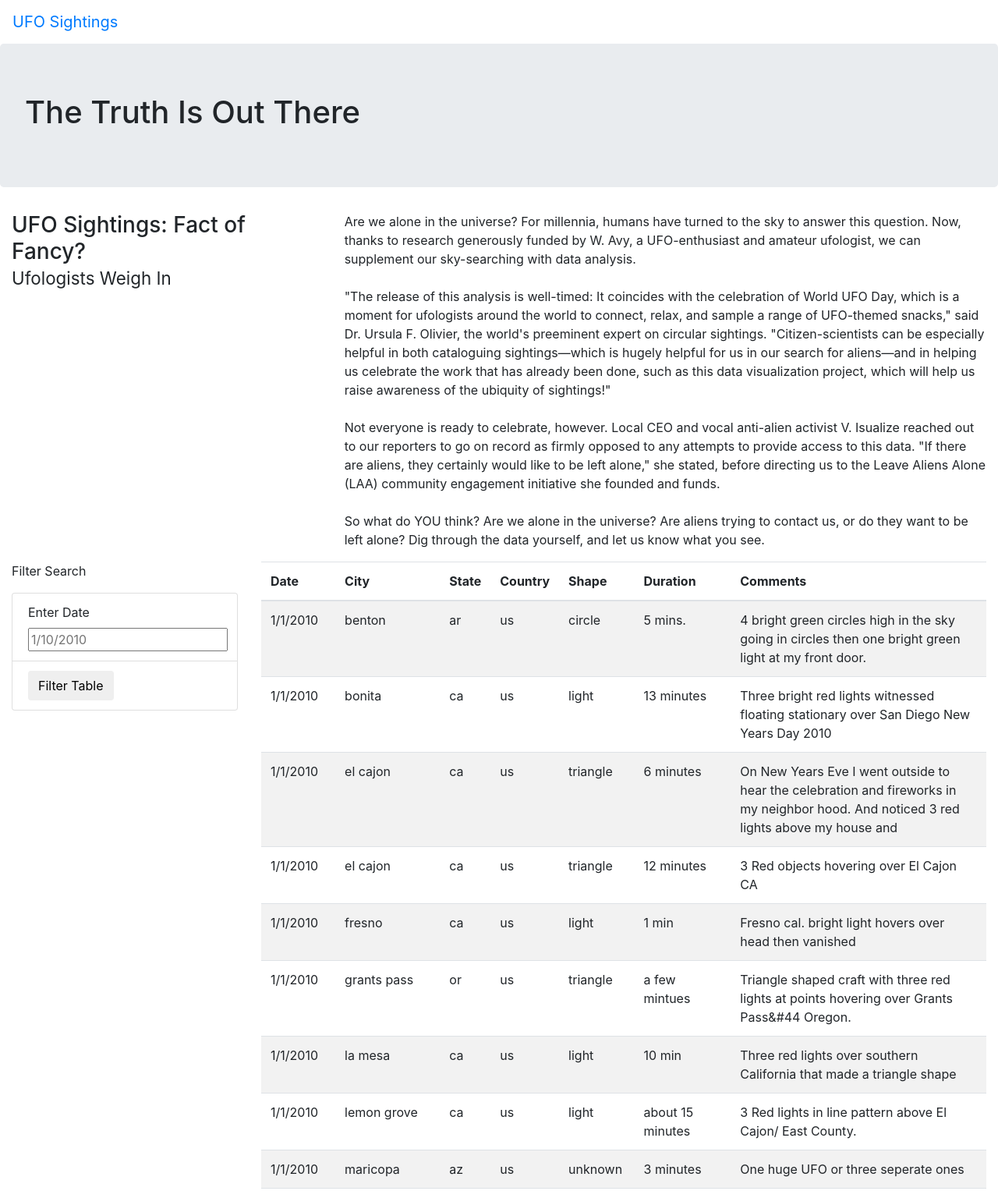
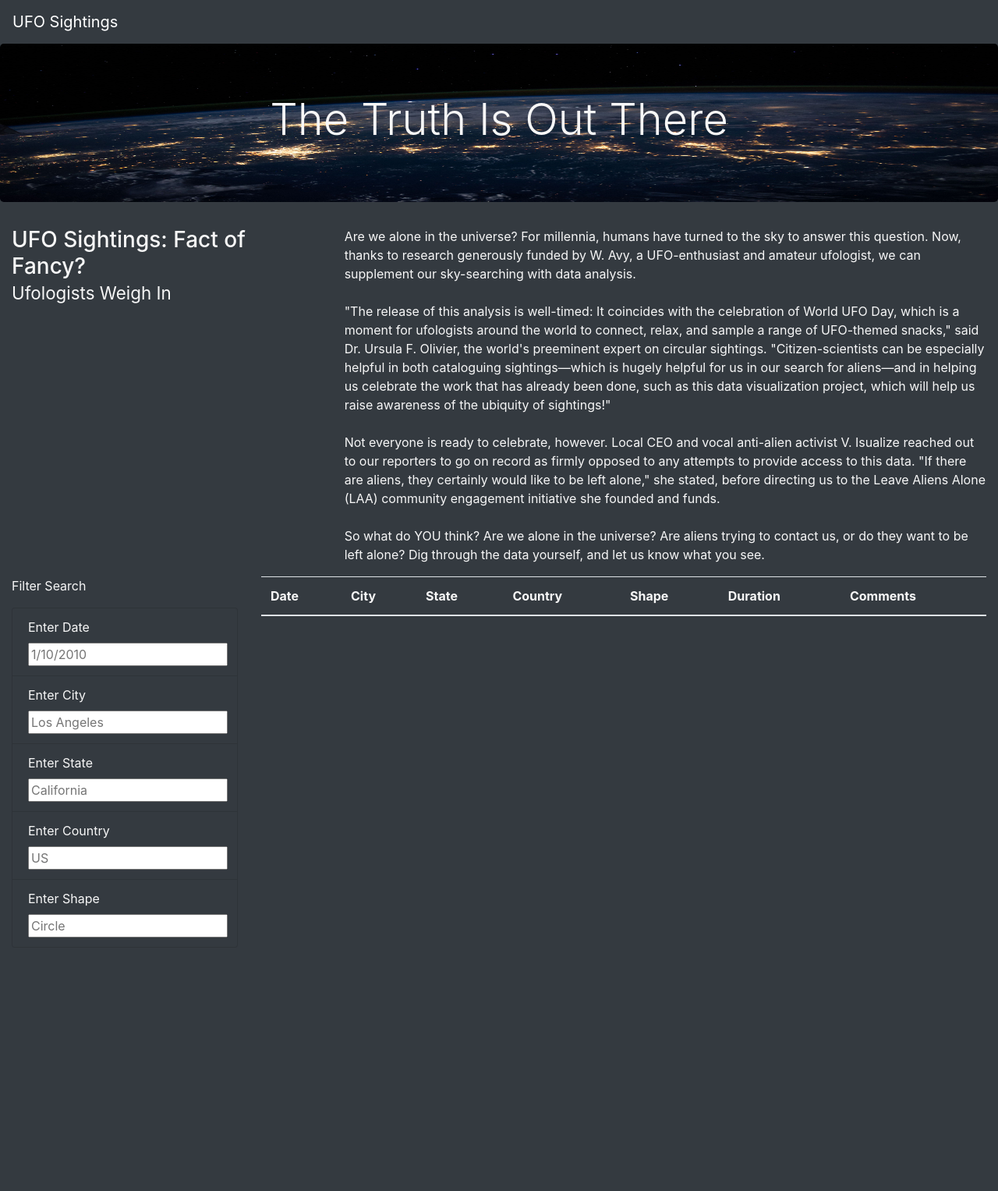
Before and after one commit to mooshak21/UFOs, a plain HTML site: page index.html in a window 1280 px wide. Shown: the top 1527 px of the page at 78% size. After the commit the page ends 1215 px from the top, so only its background shows below. Drawn offline with nearby package versions, Linux system fonts and the light colour scheme.

Commit message:
started project

```diff
--- a/index.html
+++ b/index.html
@@ -13,13 +13,13 @@
     />
     <link rel="stylesheet" href="static/css/style.css">
 </head>
-<body>
+<body class="bg-dark">
     <div class="wrapper">
-        <nav class="navbar navbar-expand-lg">
+        <nav class="navbar navbar-dark bg-dark navbar navbar-expand-lg">
             <a class="navbar-brand" href="index.html">UFO Sightings</a>
         </nav>
         <div class="jumbotron">
-            <h1>The Truth Is Out There</h1>
+            <h1 class="display-4">The Truth Is Out There</h1>
         </div>
         <div class="container-fluid">
             <div class="row">
@@ -36,16 +36,32 @@
         <div class="container-fluid">
             <div class="row">
               <div class="col-md-3">
-                <form>
+                <form class="bg-dark">
                     <p>Filter Search</p>
-                    <ul class="list-group">
-                        <li class="list-group-item">
+                    <ul class="bg-dark list-group">
+                        <li class="bg-dark list-group-item">
                             <label for="date">Enter Date</label>
                             <input type="text" placeholder="1/10/2010" id="datetime" />
                         </li>
-                        <li class="list-group-item">
-                            <button id="filter-btn" type="button" class="btn btn-default">Filter Table</button>
+                        <li class="bg-dark list-group-item">
+                            <label for="date">Enter City</label>
+                            <input type="text" placeholder="Los Angeles" id="city" />
                         </li>
+                        <li class="bg-dark list-group-item">
+                            <label for="date">Enter State</label>
+                            <input type="text" placeholder="California" id="state" />
+                        </li>
+                        <li class="bg-dark list-group-item">
+                            <label for="date">Enter Country</label>
+                            <input type="text" placeholder="US" id="country" />
+                        </li>
+                        <li class="bg-dark list-group-item">
+                            <label for="date">Enter Shape</label>
+                            <input type="text" placeholder="Circle" id="shape" />
+                        </li>
+                        <!-- <li class="bg-dark list-group-item">
+                            <button id="filter-btn" type="button" class="btn btn-dark">Filter Table</button>
+                        </li> -->
                     </ul>
                 </form>
               </div>
--- a/static/css/style.css
+++ b/static/css/style.css
@@ -0,0 +1,14 @@
+body {
+
+    color: #f7f7f7;
+  }
+
+  .jumbotron {
+    background-image: url("../images/nasa.jpg");
+    background-size: 100% 100%;
+    text-align: center;
+  }
+
+  .filter-btn{
+    text-align: center;
+  }
--- a/static/js/app.js
+++ b/static/js/app.js
@@ -1,6 +1,7 @@
+// from data.js
 const tableData = data;
 
-// Reference the HTML table using d3
+// get table references
 var tbody = d3.select("tbody");
 
 function buildTable(data) {
@@ -18,19 +19,53 @@ function buildTable(data) {
     Object.values(dataRow).forEach((val) => {
       let cell = row.append("td");
       cell.text(val);
-        }
-      );
+    });
   });
 }
 
-function handleClick() {
+// 1. Create a variable to keep track of all the filters as an object.
+var filters = {};
+
+// 3. Use this function to update the filters.
+function updateFilters() {
     let date = d3.select("#datetime").property("value");
     let filteredData = tableData;
     if (date) {
         filteredData = filteredData.filter(row => row.datetime === date);
     };
     buildTable(filteredData);
+    // 4a. Save the element that was changed as a variable.
+
+    // 4b. Save the value that was changed as a variable.
+
+    // 4c. Save the id of the filter that was changed as a variable.
+
+
+    // 5. If a filter value was entered then add that filterId and value
+    // to the filters list. Otherwise, clear that filter from the filters object.
+
+
+    // 6. Call function to apply all filters and rebuild the table
+    filterTable();
+
   }
 
+  // 7. Use this function to filter the table when data is entered.
+  function filterTable() {
+    let date = d3.select("#datetime").property("value");
+    // 8. Set the filtered data to the tableData.
+
+
+    // 9. Loop through all of the filters and keep any data that
+    // matches the filter values
+
+
+    // 10. Finally, rebuild the table using the filtered data
+
+  }
+
+  // 2. Attach an event to listen for changes to each filter
   d3.selectAll("#filter-btn").on("click", handleClick);
+
+  // Build the table when the page loads
   buildTable(tableData);
```
Also changed, not shown: static/js/app_module.js (added, +36 -0 lines), static/images/nasa.jpg (added). Lines whose indentation alone changed are shown as unchanged.
